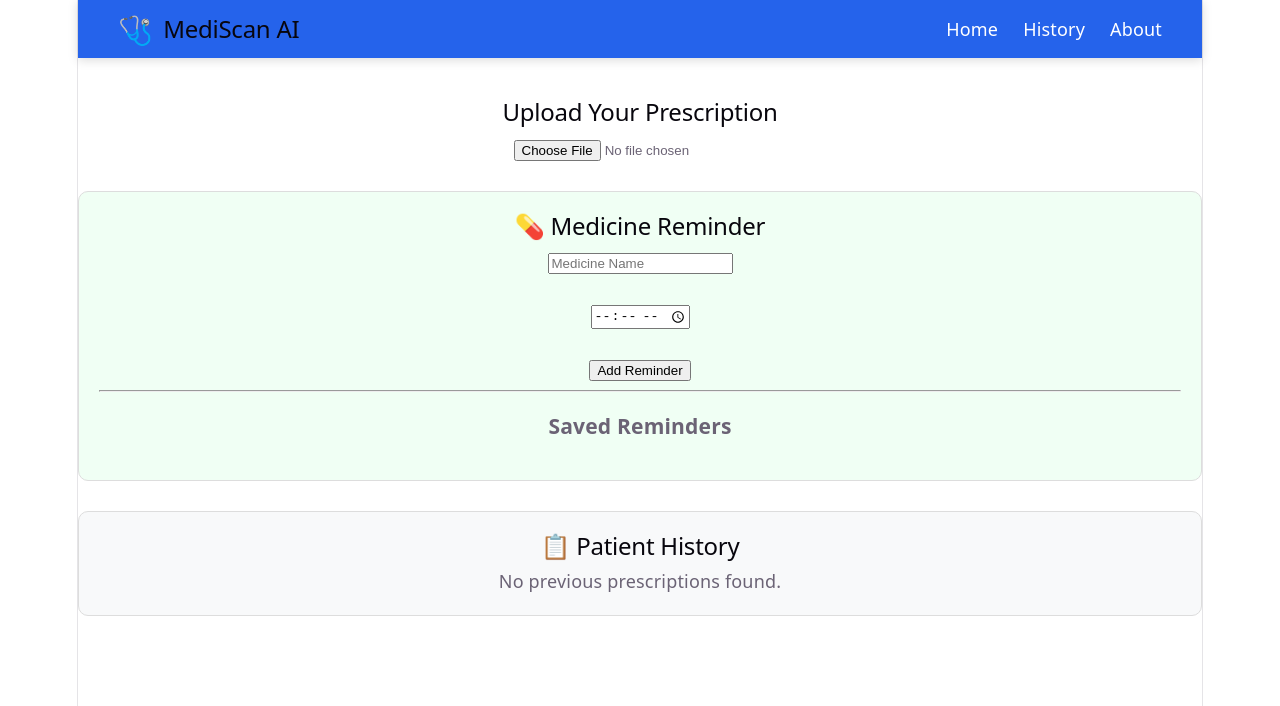
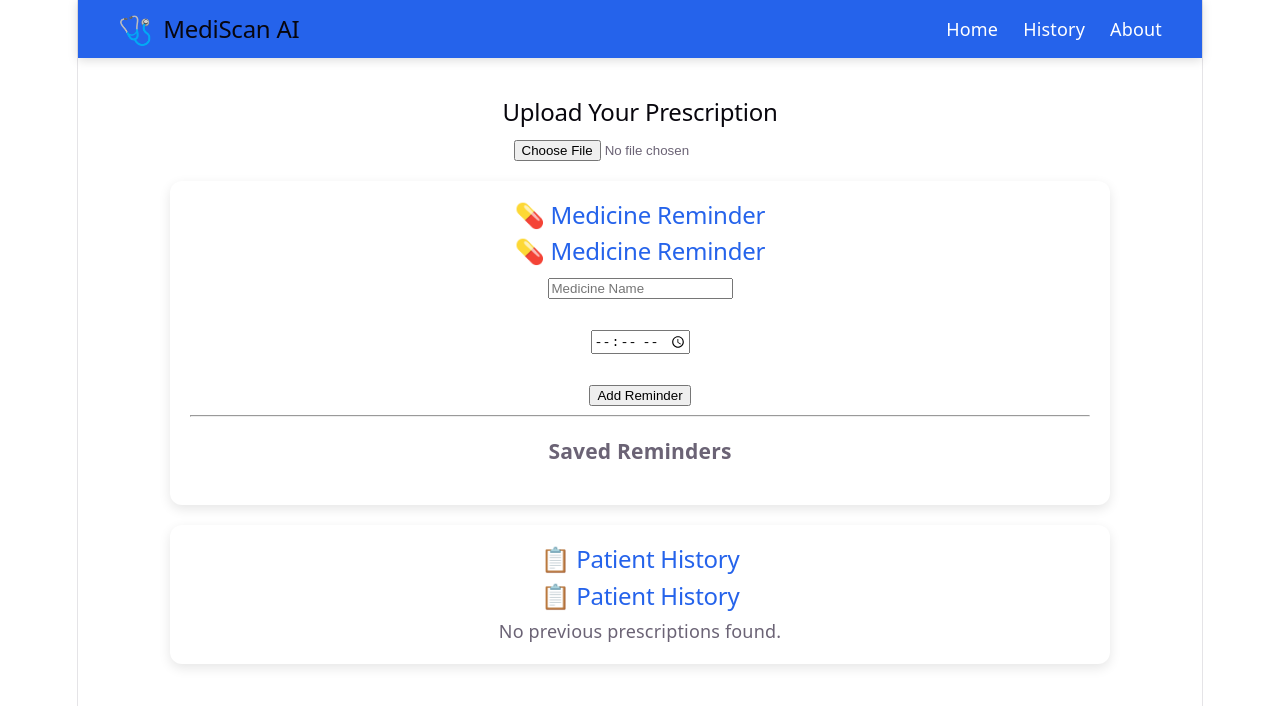
Before and after one commit to Muntaha009/Mediscan-Ai, a React (Vite) app: page / in a window 1280 px wide. Shown: the top 706 px of the page. Built offline with nearby package versions, Linux system fonts and the light colour scheme.

Commit message:
Added reusable card component and improved dashboard layout

```diff
--- a/src/components/AIExplanation.jsx
+++ b/src/components/AIExplanation.jsx
@@ -1,3 +1,4 @@
+import Card from "./Card";
 function AIExplanation({ text }) {
   if (!text) return null;
 
@@ -24,17 +25,7 @@ function AIExplanation({ text }) {
   }
 
   return (
-    <div
-      style={{
-        marginTop: "30px",
-        padding: "20px",
-        border: "1px solid #ddd",
-        borderRadius: "10px",
-        background: "#eef7ff",
-      }}
-    >
-      <h2>🤖 AI Medicine Analysis</h2>
-
+  <Card title="🤖 AI Medicine Analysis">
     {medicines.length > 0 ? (
       <ul>
         {medicines.map((medicine, index) => (
@@ -51,7 +42,7 @@ function AIExplanation({ text }) {
       ⚠️ This information is for educational purposes only and is not a
       substitute for professional medical advice.
     </p>
-    </div>
+  </Card>
 );
 }
 
--- /dev/null
+++ b/src/components/Card.jsx
@@ -0,0 +1,12 @@
+import "../styles/Card.css";
+
+function Card({ title, children }) {
+  return (
+    <div className="card">
+      <h2>{title}</h2>
+      {children}
+    </div>
+  );
+}
+
+export default Card;
--- a/src/components/DrugInteraction.jsx
+++ b/src/components/DrugInteraction.jsx
@@ -1,3 +1,4 @@
+import Card from "./Card";
 function DrugInteraction({ text }) {
   if (!text) return null;
 
@@ -22,24 +23,14 @@ function DrugInteraction({ text }) {
   }
 
   return (
-    <div
-      style={{
-        marginTop: "20px",
-        padding: "20px",
-        border: "1px solid #ddd",
-        borderRadius: "10px",
-        background: "#fff8e1",
-      }}
-    >
-      <h2>⚠️ Drug Interaction Checker</h2>
+  <Card title="⚠️ Drug Interaction Checker">
+    <p>{message}</p>
 
-      <p>{message}</p>
-
-      <p style={{ color: "red", fontWeight: "bold" }}>
-        This is an educational demonstration and should not replace professional medical advice.
-      </p>
-    </div>
-  );
+    <p style={{ color: "red", fontWeight: "bold" }}>
+      Educational purpose only.
+    </p>
+  </Card>
+);
 }
 
 export default DrugInteraction;
--- a/src/components/MedicineReminder.jsx
+++ b/src/components/MedicineReminder.jsx
@@ -1,5 +1,5 @@
 import { useState } from "react";
-
+import Card from "./Card";
 function MedicineReminder() {
   const [medicine, setMedicine] = useState("");
   const [time, setTime] = useState("");
@@ -20,16 +20,8 @@ function MedicineReminder() {
     setTime("");
   };
 
-  return (
-    <div
-      style={{
-        marginTop: "30px",
-        padding: "20px",
-        border: "1px solid #ddd",
-        borderRadius: "10px",
-        background: "#f0fff4",
-      }}
-    >
+ return (
+  <Card title="💊 Medicine Reminder">
       <h2>💊 Medicine Reminder</h2>
 
       <input
@@ -64,7 +56,7 @@ function MedicineReminder() {
           </li>
         ))}
       </ul>
-    </div>
+    </Card>
   );
 }
 
--- a/src/components/PatientHistory.jsx
+++ b/src/components/PatientHistory.jsx
@@ -1,14 +1,7 @@
+import Card from "./Card";
 function PatientHistory({ history }) {
   return (
-    <div
-      style={{
-        marginTop: "30px",
-        padding: "20px",
-        border: "1px solid #ddd",
-        borderRadius: "10px",
-        background: "#f8f9fa",
-      }}
-    >
+    <Card title="📋 Patient History">
       <h2>📋 Patient History</h2>
 
       {history.length === 0 ? (
@@ -29,7 +22,7 @@ function PatientHistory({ history }) {
           </div>
         ))
       )}
-    </div>
+    </Card>
   );
 }
 
--- /dev/null
+++ b/src/styles/card.css
@@ -0,0 +1,14 @@
+.card {
+  background: white;
+  border-radius: 12px;
+  padding: 20px;
+  margin: 20px auto;
+  width: 90%;
+  max-width: 900px;
+  box-shadow: 0 4px 12px rgba(0, 0, 0, 0.1);
+}
+
+.card h2 {
+  margin-top: 0;
+  color: #2563eb;
+}
```
Lines whose indentation alone changed are shown as unchanged.
